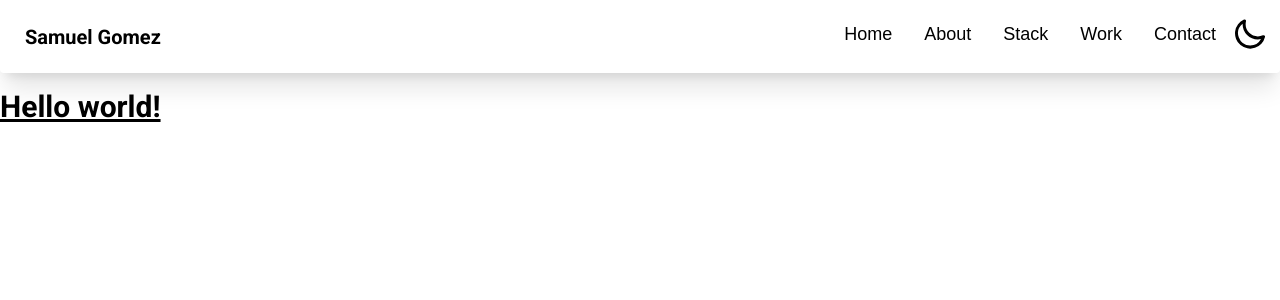
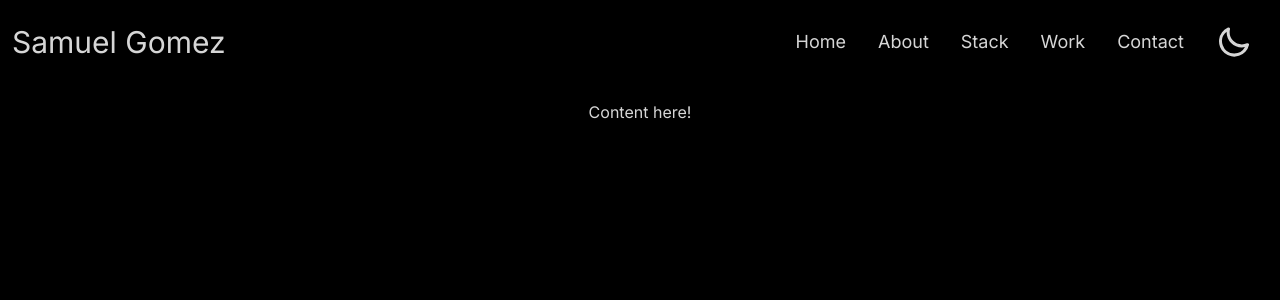
Before and after one commit to XamS9/Samuel-Gomez-Portfolio, an Angular app: page / in a window 1280 px wide. Shown: the top 300 px of the page. Built offline with nearby package versions, Linux system fonts and the light colour scheme.

Commit message:
Fix position & options mapped

```diff
--- a/src/app/app.component.html
+++ b/src/app/app.component.html
@@ -1,4 +1,4 @@
-<app-navbar/>
-<h1 class="text-3xl font-bold underline">
-  Hello world!
-</h1>
+<app-navbar />
+<section class="flex justify-center">
+  <h1 class="">Content here!</h1>
+</section>
--- a/src/app/navbar/navbar.component.html
+++ b/src/app/navbar/navbar.component.html
@@ -1,35 +1,19 @@
-<nav class="navbar mb-4 shadow-xl rounded-box">
+<nav class="navbar mb-4 shadow-lg">
   <div class="flex-1">
-    <a class="text-xl btn btn-ghost">Samuel Gomez</a>
+    <a class="text-3xl hover:bg-inherit focus:bg-inherit px-1">Samuel Gomez</a>
   </div>
   <div class="flex-none">
     <ul class="menu menu-horizontal px-1">
+      @for (option of options; track $index) {
+      <li class="flex justify-center">
+        <a class="nav-menu link--elara hover:bg-inherit focus:bg-inherit">{{
+          option.title
+        }}</a>
+      </li>
+      }
       <li>
-        <a class="nav-menu link--elara hover:bg-inherit focus:bg-inherit"
-          >Home</a
-        >
+        <app-theme-button class="hover:bg-inherit focus:bg-inherit"/>
       </li>
-      <li>
-        <a class="nav-menu link--elara hover:bg-inherit focus:bg-inherit"
-          >About</a
-        >
-      </li>
-      <li>
-        <a class="nav-menu link--elara hover:bg-inherit focus:bg-inherit"
-          >Stack</a
-        >
-      </li>
-      <li>
-        <a class="nav-menu link--elara hover:bg-inherit focus:bg-inherit"
-          >Work</a
-        >
-      </li>
-      <li>
-        <a class="nav-menu link--elara hover:bg-inherit focus:bg-inherit"
-          >Contact</a
-        >
-      </li>
-      <app-theme-button />
     </ul>
   </div>
 </nav>
--- a/src/app/navbar/navbar.component.ts
+++ b/src/app/navbar/navbar.component.ts
@@ -8,5 +8,26 @@ import { ThemeButtonComponent } from '../theme-button/theme-button.component';
   styleUrl: './navbar.component.css'
 })
 export class NavbarComponent {
-
+  options = [
+    {
+      title: "Home",
+      link: "#home"
+    },
+    {
+      title: "About",
+      link: "#about"
+    },
+    {
+      title: "Stack",
+      link: "#stack"
+    },
+    {
+      title: "Work",
+      link: "#work"
+    },
+    {
+      title: "Contact",
+      link: "#contact"
+    }
+  ]
 }
--- a/src/app/theme-button/theme-button.component.html
+++ b/src/app/theme-button/theme-button.component.html
@@ -1,5 +1,5 @@
 <label class="swap swap-rotate">
-  <input type="checkbox" class="theme-controller" value="black" />
+  <input type="checkbox" class="theme-controller" value="lofi" />
   <svg
     class="swap-on fill-current w-9 h-9"
     xmlns="http://www.w3.org/2000/svg"
--- a/src/index.html
+++ b/src/index.html
@@ -1,5 +1,5 @@
 <!doctype html>
-<html lang="en" data-theme="lofi">
+<html lang="en" data-theme="black">
 <head>
   <meta charset="utf-8">
   <title>Xams Portfolio</title>
--- a/src/styles.css
+++ b/src/styles.css
@@ -1,11 +1,11 @@
 @import url("https://fonts.googleapis.com/css2?family=Roboto:ital,wght@0,100;0,300;0,400;0,500;0,700;0,900;1,100;1,300;1,400;1,500;1,700;1,900&display=swap");
+@import url('https://fonts.googleapis.com/css2?family=Inter:wght@100..900&display=swap');
 
 @tailwind base;
 @tailwind components;
 @tailwind utilities;
 
 .link--elara {
-  font-family: aktiv-grotesk-extended, sans-serif;
   font-size: 1.375rem;
 }
 
--- a/tailwind.config.js
+++ b/tailwind.config.js
@@ -4,7 +4,7 @@ module.exports = {
   theme: {
     extend: {
       fontFamily: {
-        sans: ["Roboto", "Helvetica"]
+        sans: ["Inter", "Helvetica", "system-ui", "Roboto"]
       }
     },
   },
```
